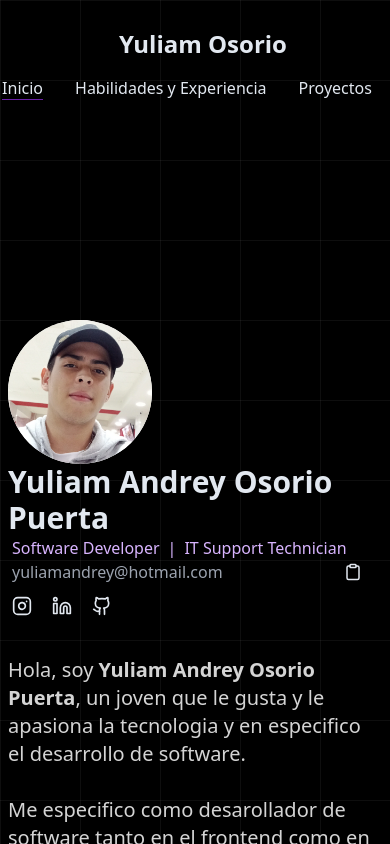
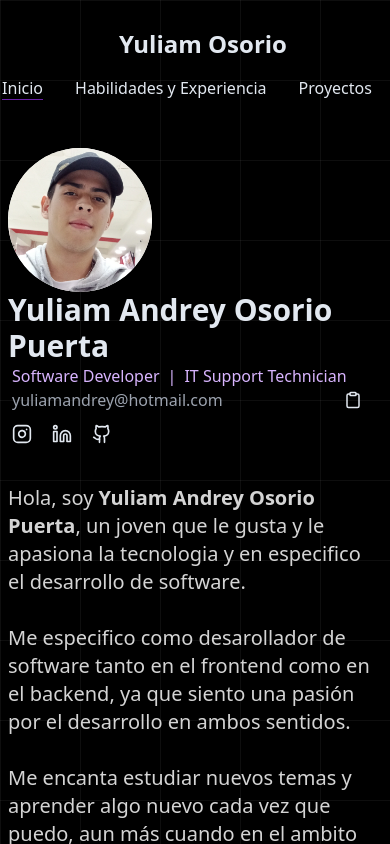
Before and after one commit to Osorio3408/Portafolio, a React (Vite) app: page / in a window 390 px wide. Shown: the top 844 px of the page. Built offline with nearby package versions, Linux system fonts and the light colour scheme.

Commit message:
se arreglo problema de tamaños de espacios en mobile

```diff
--- a/src/pages/home/Home.jsx
+++ b/src/pages/home/Home.jsx
@@ -49,7 +49,7 @@ export const Home = () => {
           </li>
         </ul>
       </header>
-      <div className="max-w-2xl mt-32 h-full w-full space-y-20 py-16 px-2 md:pt-0 md:px-0 ">
+      <div className="max-w-2xl mt-0 md:mt-32 h-full w-full space-y-20 pb-16 pt-5 px-2 md:pt-0 md:px-0 ">
         <div className="hover:cursor-pointer">
           <div className="hover:cursor-default w-36 h-36 2xl:w-44 2xl:h-44 rounded-full bg-white">
             <img
```
